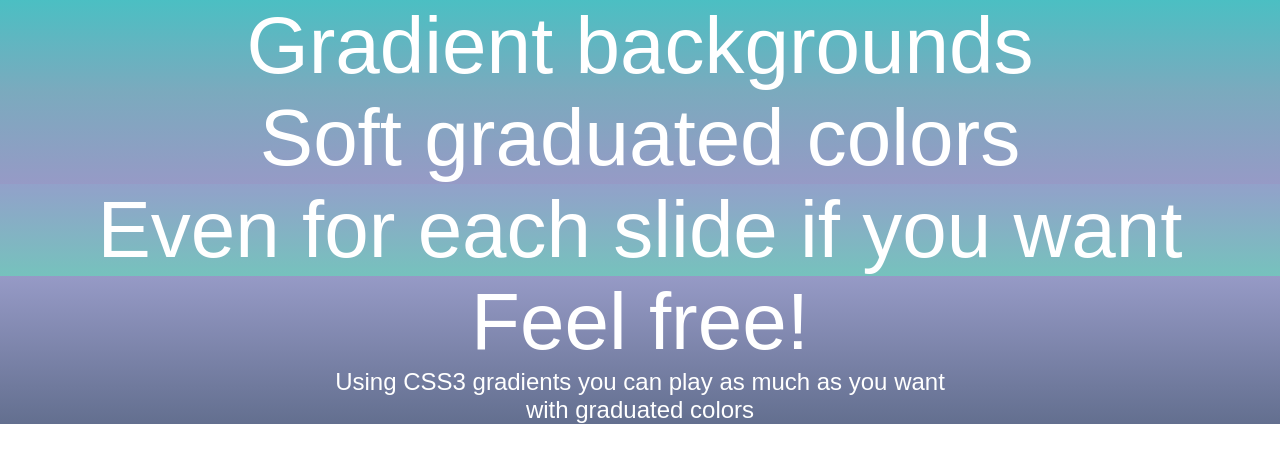
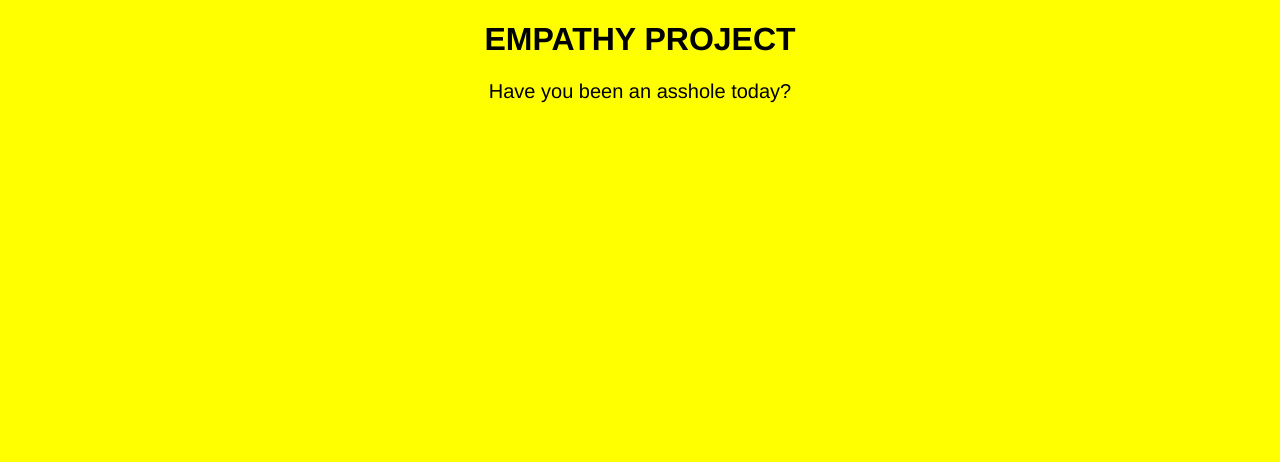
Before and after one commit to hart890/empathyProject, a plain HTML site: page index.html in a window 1280 px wide. Drawn offline with nearby package versions, Linux system fonts and the light colour scheme; files that its build step writes are made by us from their sources.

Commit message:
not gradient

```diff
--- a/index.html
+++ b/index.html
@@ -1,109 +1,13 @@
 <!DOCTYPE html>
-<html xmlns="http://www.w3.org/1999/xhtml">
+<html>
 
 <head>
-	<meta http-equiv="Content-Type" content="text/html; charset=utf-8" />
-	<title>Gradient backgrounds - fullPage.js</title>
-	<meta name="author" content="Alvaro Trigo Lopez" />
-	<meta name="description" content="fullPage full-screen backgrounds." />
-	<meta name="keywords"  content="fullpage,jquery,demo,screen,fullscreen,backgrounds,full-screen" />
-	<meta name="Resource-type" content="Document" />
+  <link rel="stylesheet" type="text/css" href="index.css">
+</head>
 
+<body>
+<h1>EMPATHY PROJECT</h1>
+<p>Have you been an asshole today?</p>
+</body>
 
-	<link rel="stylesheet" type="text/css" href="../jquery.fullPage.css" />
-	<link rel="stylesheet" type="text/css" href="examples.css" />
-	<style>
-
-	/* Style for our header texts
-	* --------------------------------------- */
-	h1{
-		font-size: 5em;
-		font-family: arial,helvetica;
-		color: #fff;
-		margin:0;
-		padding:0;
-	}
-	.intro p{
-		color: #fff;
-	}
-
-	/* Centered texts in each section
-	* --------------------------------------- */
-	.section{
-		text-align:center;
-	}
-
-
-
-	/* Defining each section background and styles
-	* --------------------------------------- */
-	#section0{
-		background: -webkit-gradient(linear, top left, bottom left, from(#4bbfc3), to(#7baabe));
-		background: -webkit-linear-gradient(#4BBFC3, #7BAABE);
-		background: linear-gradient(#4BBFC3,#7BAABE);
-	}
-
-	#section2{
-		background: -webkit-gradient(linear, top left, bottom left, from(#969ac6), to(#636F8F));
-		background: -webkit-linear-gradient(#969AC6, #636F8F);
-		background: linear-gradient(#969AC6,#636F8F);
-	}
-
-
-
- 	/*Adding background for the slides
-	* --------------------------------------- */
-	#slide1{
-		background: -webkit-gradient(linear, top left, bottom left, from(#7baabe), to(#969ac6));
-		background: -webkit-linear-gradient(#7BAABE, #969AC6);
-		background: linear-gradient(#7BAABE,#969AC6);
-	}
-	#slide2{
-		background: -webkit-gradient(linear, top left, bottom left, from(#92a1ca), to(#76c2bd));
-		background: -webkit-linear-gradient(#92a1ca, #76c2bd);
-		background: linear-gradient(#92a1ca,#76c2bd);
-	}
-
-
-	/* Bottom menu
-	* --------------------------------------- */
-	#infoMenu li a {
-		color: #fff;
-	}
-	</style>
-
-	<script src="http://ajax.googleapis.com/ajax/libs/jquery/1.8.3/jquery.min.js"></script>
-	<script src="http://ajax.googleapis.com/ajax/libs/jqueryui/1.9.1/jquery-ui.min.js"></script>
-
-	<script type="text/javascript" src="../vendors/scrolloverflow.js"></script>
-
-	<script type="text/javascript" src="../jquery.fullPage.js"></script>
-	<script type="text/javascript" src="examples.js"></script>
-
-	<script type="text/javascript">
-		$(document).ready(function() {
-			$('#fullpage').fullpage();
-		});
-	</script>
-
-</head>
-<body>
-
-
-<div id="fullpage">
-	<div class="section " id="section0"><h1>Gradient backgrounds</h1></div>
-	<div class="section" id="section1">
-	    <div class="slide" id="slide1"><h1>Soft graduated colors</h1></div>
-	    <div class="slide" id="slide2"><h1>Even for each slide if you want</h1></div>
-	</div>
-	<div class="section" id="section2">
-		<div class="intro">
-			<h1>Feel free!</h1>
-			<p>Using CSS3 gradients you can play as much as you want with graduated colors</p>
-		</div>
-	</div>
-</div>
-
-
-</body>
 </html>
```
